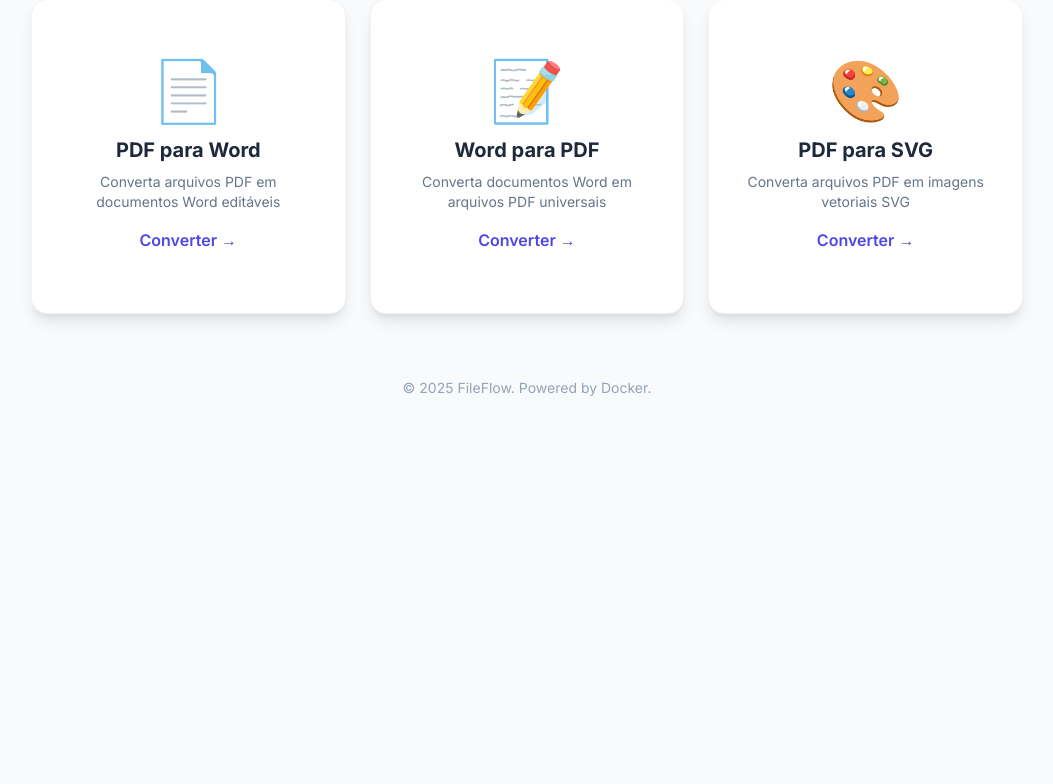
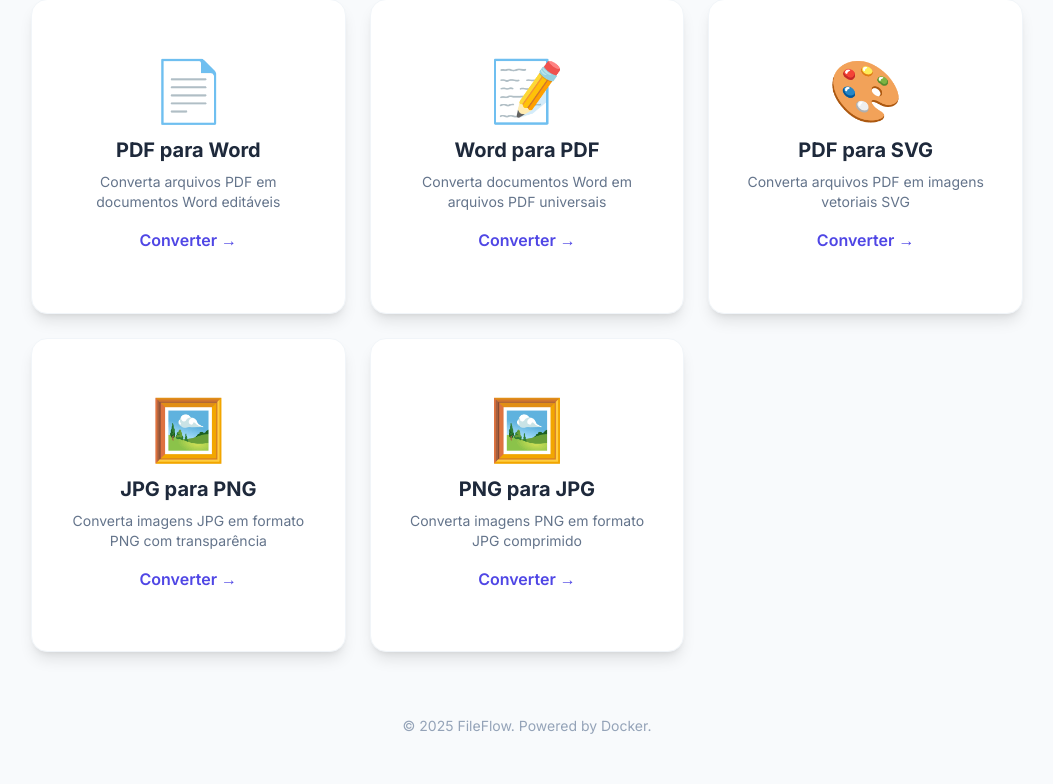
Before and after one commit to cerqMateus/FileFlow, a FastAPI app: page / in a window 1280 px wide. Shown: the part 185-969 px from the top of the page, without its empty margins (113-1166 px from the left). Before the commit the page ends 581 px from the top, so only its background shows below. Run offline with FastAPI, Linux system fonts and the light colour scheme; some libraries are stand-ins or nearby versions.

Commit message:
feat: add png and jpg converter

```diff
--- a/app/main.py
+++ b/app/main.py
@@ -6,7 +6,7 @@ from fastapi.responses import FileResponse
 from fastapi.staticfiles import StaticFiles
 from fastapi.templating import Jinja2Templates
 
-from app.converter import convert_docx_to_pdf, convert_pdf_to_docx, convert_pdf_to_svg, remove_file
+from app.converter import convert_docx_to_pdf, convert_pdf_to_docx, convert_pdf_to_svg, convert_jpg_to_png, convert_png_to_jpg, remove_file
 
 app = FastAPI(title="FileFLOW MVP")
 
@@ -111,6 +111,72 @@ async def pdf_to_svg(
         media_type="image/svg+xml"
     )
 
+@app.post("/convert/jpg-to-png")
+async def jpg_to_png(
+    background_tasks: BackgroundTasks,
+    file: UploadFile = File(...)
+):
+    if not (file.filename.endswith(".jpg") or file.filename.endswith(".jpeg")):
+        raise HTTPException(status_code=400, detail="Apenas arquivos .jpg ou .jpeg são permitidos.")
+
+    filename_id = str(uuid.uuid4())
+    input_filename = f"{filename_id}.jpg"
+    output_filename = f"{filename_id}.png"
+
+    input_path = os.path.join(TEMP_FOLDER, input_filename)
+    output_path = os.path.join(TEMP_FOLDER, output_filename)
+
+    with open(input_path, "wb") as buffer:
+        shutil.copyfileobj(file.file, buffer)
+
+    success = convert_jpg_to_png(input_path, output_path)
+
+    if not success:
+        remove_file(input_path)
+        raise HTTPException(status_code=500, detail="Falha ao converter a imagem")
+
+    background_tasks.add_task(remove_file, input_path)
+    background_tasks.add_task(remove_file, output_path)
+
+    return FileResponse(
+        path=output_path,
+        filename="FileFlow_Converted.png",
+        media_type="image/png"
+    )
+
+@app.post("/convert/png-to-jpg")
+async def png_to_jpg(
+    background_tasks: BackgroundTasks,
+    file: UploadFile = File(...)
+):
+    if not file.filename.endswith(".png"):
+        raise HTTPException(status_code=400, detail="Apenas arquivos .png são permitidos.")
+
+    filename_id = str(uuid.uuid4())
+    input_filename = f"{filename_id}.png"
+    output_filename = f"{filename_id}.jpg"
+
+    input_path = os.path.join(TEMP_FOLDER, input_filename)
+    output_path = os.path.join(TEMP_FOLDER, output_filename)
+
+    with open(input_path, "wb") as buffer:
+        shutil.copyfileobj(file.file, buffer)
+
+    success = convert_png_to_jpg(input_path, output_path)
+
+    if not success:
+        remove_file(input_path)
+        raise HTTPException(status_code=500, detail="Falha ao converter a imagem")
+
+    background_tasks.add_task(remove_file, input_path)
+    background_tasks.add_task(remove_file, output_path)
+
+    return FileResponse(
+        path=output_path,
+        filename="FileFlow_Converted.jpg",
+        media_type="image/jpeg"
+    )
+
 app.mount("/static",StaticFiles(directory="static"), name="static")
 templates = Jinja2Templates(directory="templates")
 
@@ -141,6 +207,24 @@ CONVERTER_CONFIG = {
         "from_format_label": "PDF",
         "to_format": "svg",
         "to_format_label": "SVG"
+    },
+    ("jpg", "png"): {
+        "title": "JPG para PNG",
+        "icon": "🖼️",
+        "description": "Converta imagens JPG em formato PNG com transparência",
+        "from_format": "jpg",
+        "from_format_label": "JPG",
+        "to_format": "png",
+        "to_format_label": "PNG"
+    },
+    ("png", "jpg"): {
+        "title": "PNG para JPG",
+        "icon": "🖼️",
+        "description": "Converta imagens PNG em formato JPG comprimido",
+        "from_format": "png",
+        "from_format_label": "PNG",
+        "to_format": "jpg",
+        "to_format_label": "JPG"
     }
 }
 
--- a/templates/home.html
+++ b/templates/home.html
@@ -86,6 +86,46 @@
             Converter →
           </div>
         </a>
+
+        <a
+          href="/converter/jpg/png"
+          class="group bg-white rounded-2xl shadow-lg border border-slate-100 p-8 hover:shadow-xl hover:border-indigo-200 transition-all duration-300 flex flex-col items-center justify-center aspect-square"
+        >
+          <div class="text-6xl mb-4 group-hover:scale-110 transition-transform">
+            🖼️
+          </div>
+          <h2 class="text-xl font-bold text-slate-800 mb-2 text-center">
+            JPG para PNG
+          </h2>
+          <p class="text-sm text-slate-500 text-center">
+            Converta imagens JPG em formato PNG com transparência
+          </p>
+          <div
+            class="mt-4 text-indigo-600 font-semibold group-hover:translate-x-1 transition-transform"
+          >
+            Converter →
+          </div>
+        </a>
+
+        <a
+          href="/converter/png/jpg"
+          class="group bg-white rounded-2xl shadow-lg border border-slate-100 p-8 hover:shadow-xl hover:border-indigo-200 transition-all duration-300 flex flex-col items-center justify-center aspect-square"
+        >
+          <div class="text-6xl mb-4 group-hover:scale-110 transition-transform">
+            🖼️
+          </div>
+          <h2 class="text-xl font-bold text-slate-800 mb-2 text-center">
+            PNG para JPG
+          </h2>
+          <p class="text-sm text-slate-500 text-center">
+            Converta imagens PNG em formato JPG comprimido
+          </p>
+          <div
+            class="mt-4 text-indigo-600 font-semibold group-hover:translate-x-1 transition-transform"
+          >
+            Converter →
+          </div>
+        </a>
       </div>
     </main>
 
```
Also changed, not shown: app/converter.py (+29 -0 lines).
